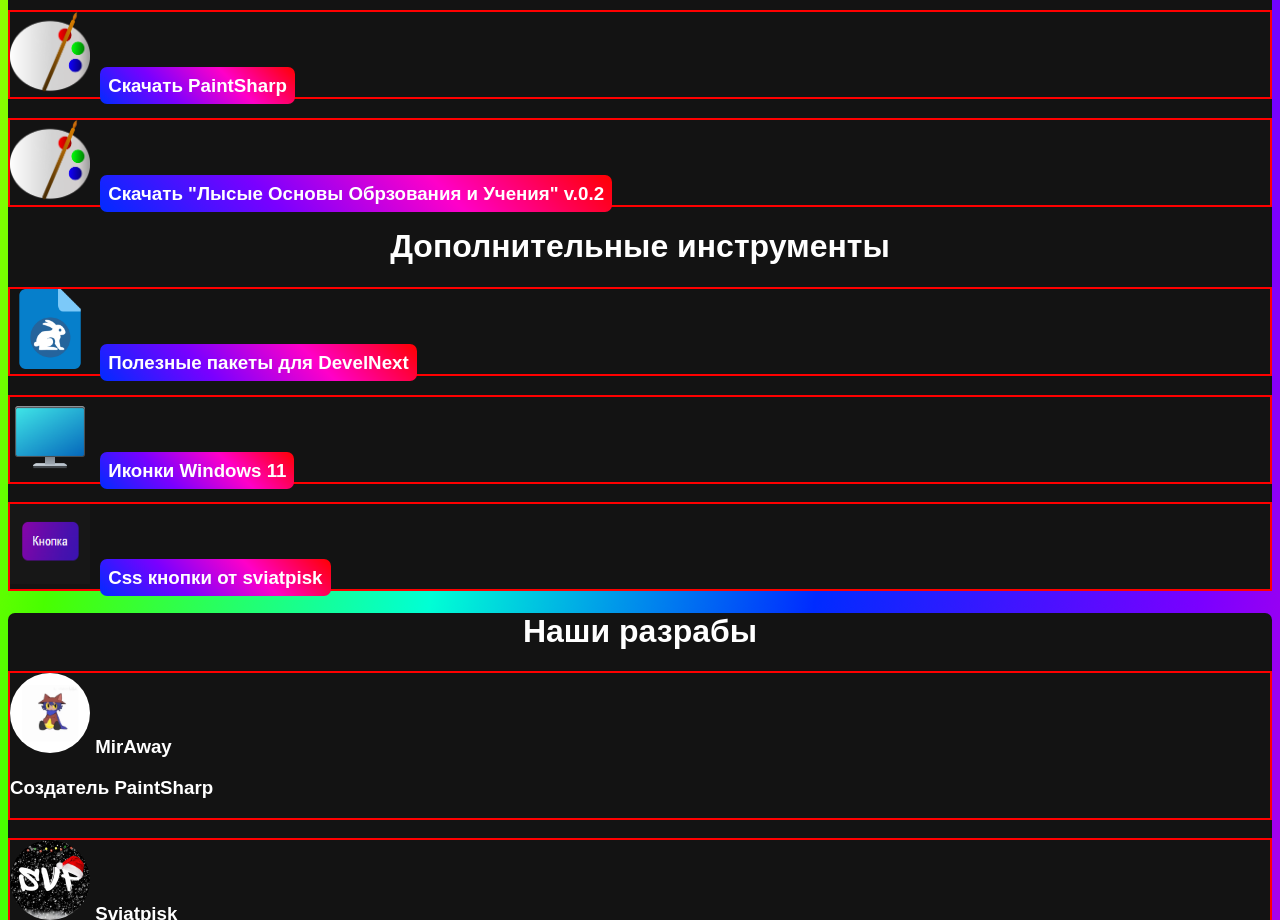
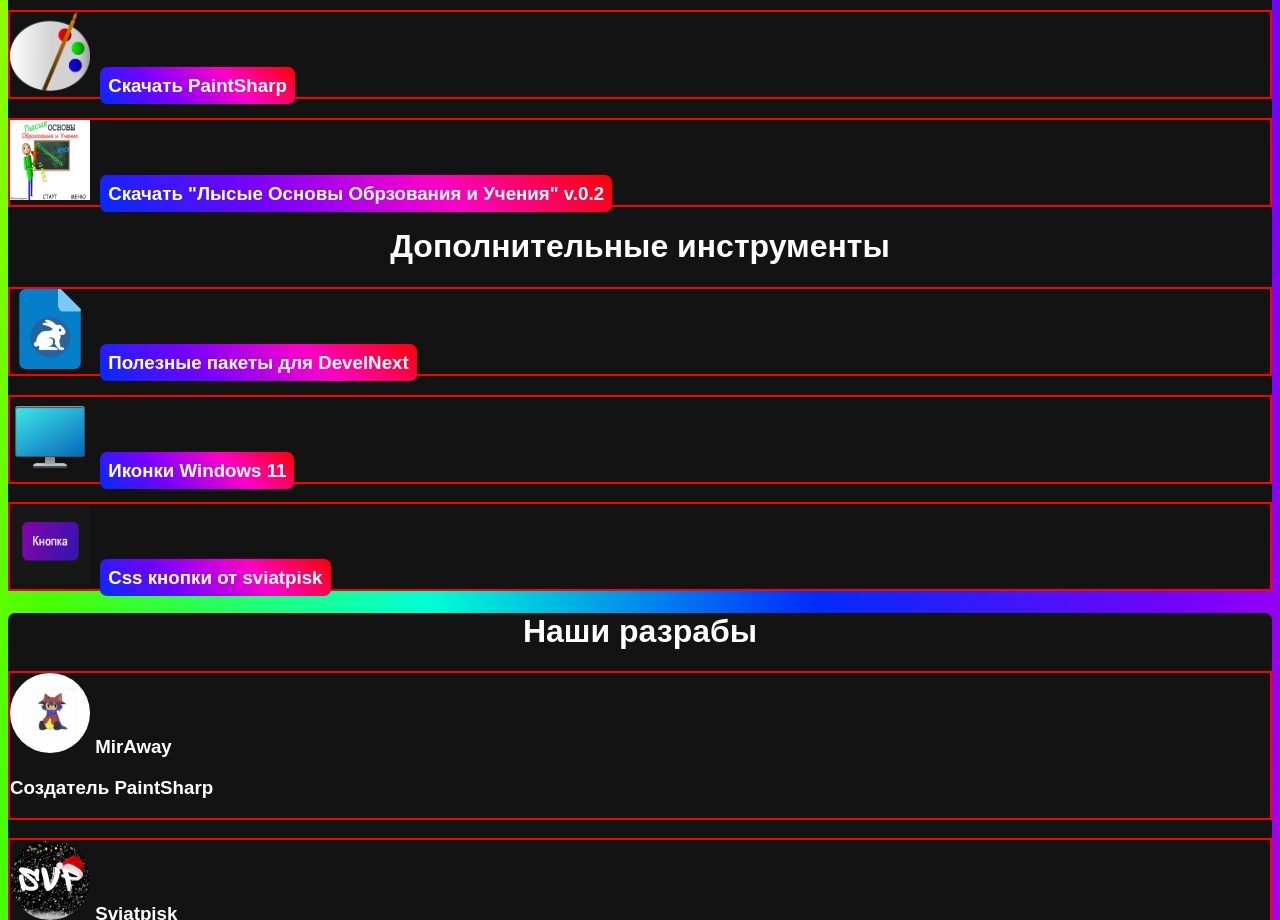
Before and after one commit to sviatpisk2/saytrarabov.io, a plain HTML site: page index.html in a window 1280 px wide. Shown: the part 1523-2443 px from the top of the page. Drawn offline with Linux system fonts and the light colour scheme.

Commit message:
Update index.html

```diff
--- a/index.html
+++ b/index.html
@@ -29,7 +29,7 @@
          <h3><img src="img/img1.png" width="80" height="80"> <a href="http://drive.google.com/uc?export=download&id=1S9my9n09aM1J5sRMHPDSrukrF1blhnsC" class="btn">DN windows 12 0.0.1.0</a></h3>
          <h3><img src="img/img2.png" width="80" height="80"> <a href="http://drive.google.com/uc?export=download&id=1nhCD5HB02xU63BezuYdcmF6gm65pf-FA" class="btn">DN XMB</a></h3>
          <h3><img src="img/img7.png" width="80" height="80"> <a href="http://drive.google.com/uc?export=download&id=1nXbKyLtwQO65ZiI9XqlbcmIL5yVVmPUy" class="btn">Скачать PaintSharp</a></h3>
-         <h3><img src="img/img7.png" width="80" height="80"> <a href="https://drive.google.com/uc?export=download&id=1Nn8MWvNG1Ko9F3KA5V5hCZk6ybGE7EWx" class="btn">Скачать "Лысые Основы Обрзования и Учения" v.0.2</a></h3>
+         <h3><img src="img/Снимок экрана 2025-06-08 142535.png" width="80" height="80"> <a href="https://drive.google.com/uc?export=download&id=1Nn8MWvNG1Ko9F3KA5V5hCZk6ybGE7EWx" class="btn">Скачать "Лысые Основы Обрзования и Учения" v.0.2</a></h3>
          <h1>Дополнительные инструменты</h1>
          <h3><img src="img/img5.ico" width="80" height="80"> <a href="http://drive.google.com/uc?export=download&id=1TWSaGgciieEn5zdQ64S4m1gFLk1Ym3_V" class="btn">Полезные пакеты для DevelNext</a></h3>
          <h3><img src="img/img8.ico" width="80" height="80"> <a href="https://drive.google.com/uc?export=download&id=1uMfY7W0vETDM8mhEGVq4clkqaiFy4H0V" class="btn">Иконки Windows 11</a></h3>
```
